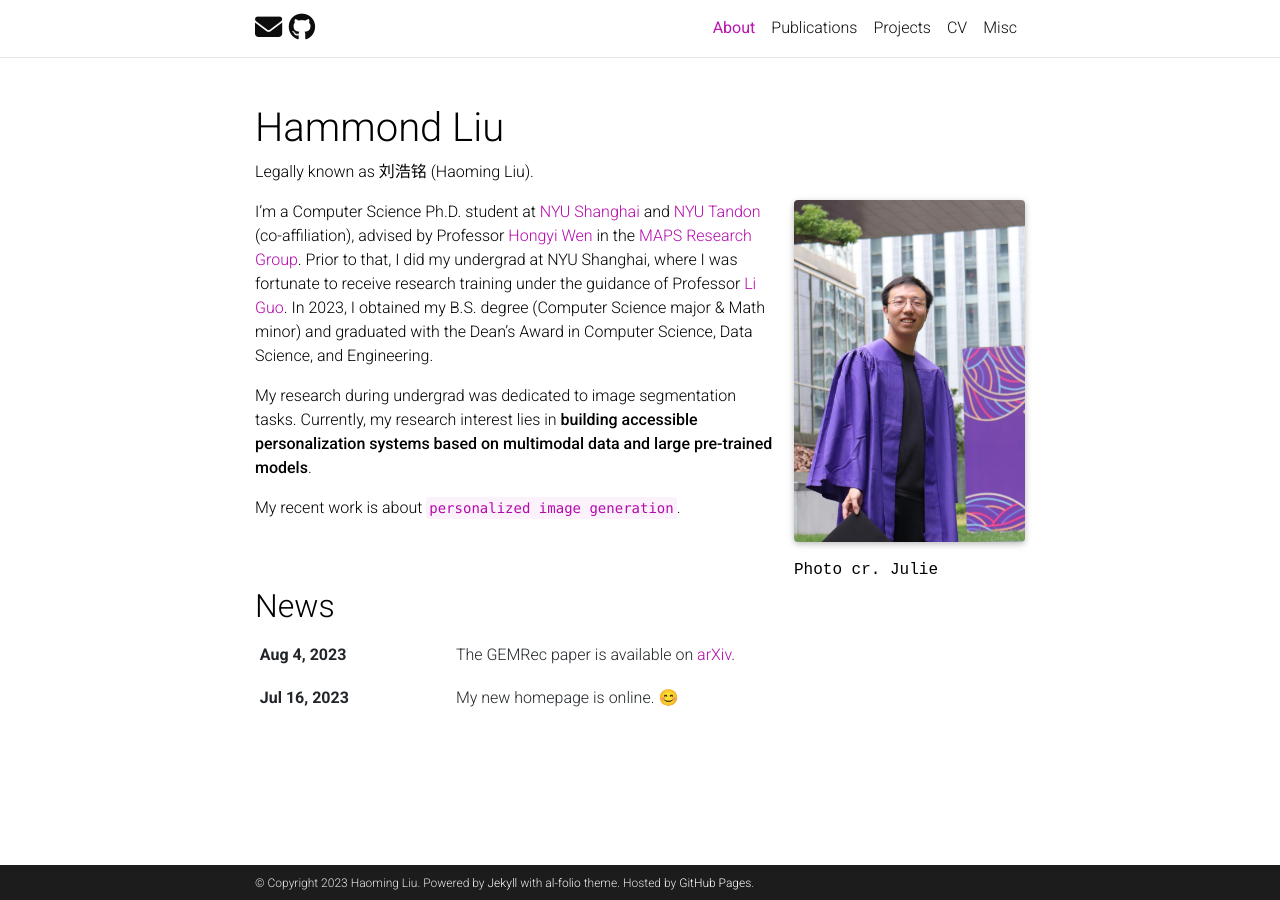
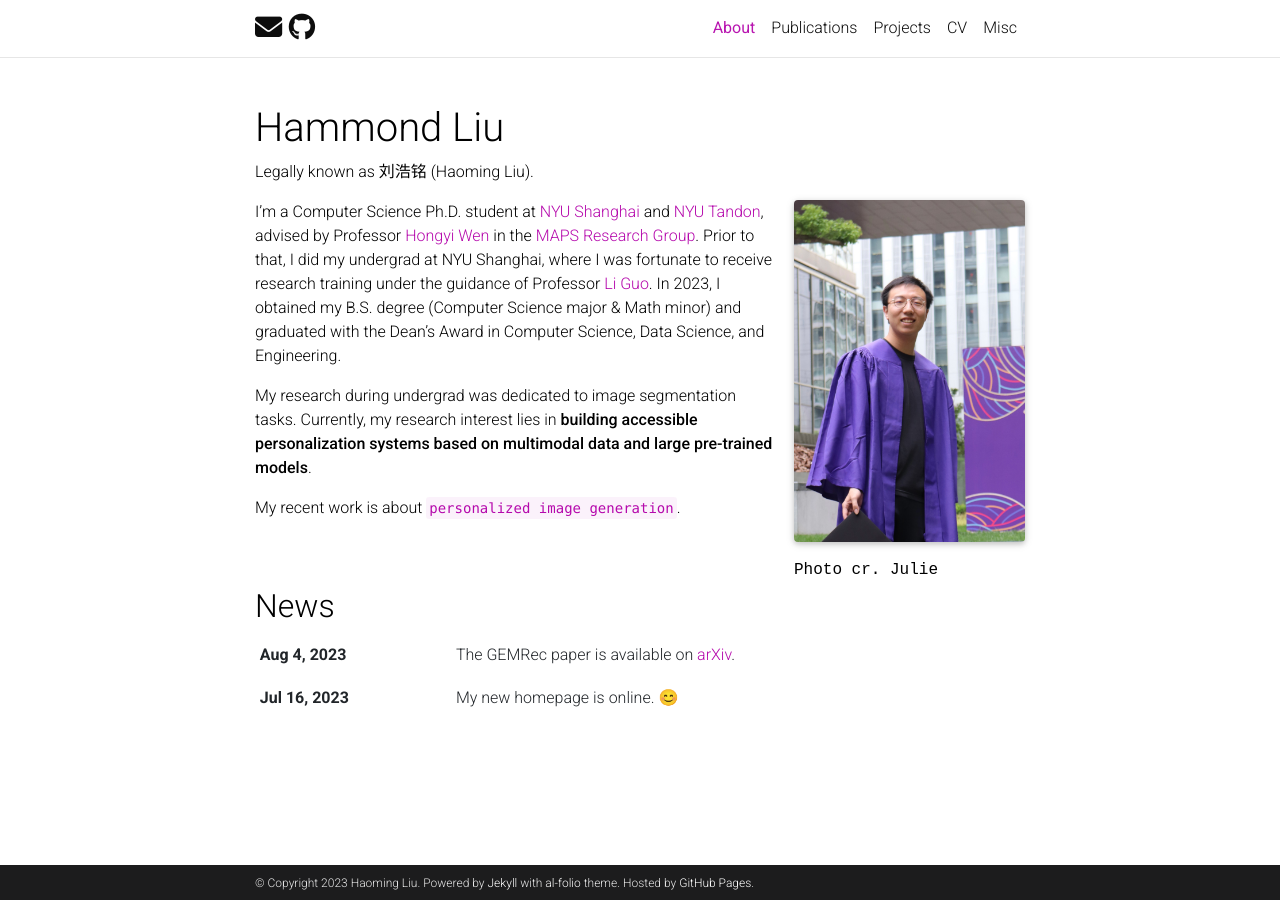
Before and after one commit to hmdliu/hmdliu.github.io, a Jekyll site: the page built from _pages/about.md, in a window 1280 px wide. Built offline with Jekyll 4.4.1, drawn with Linux system fonts in a browser that asks for light colours; full-size pictures stand in for the smaller copies a plugin makes; emoji names are drawn with the system emoji font; comment, search, counter and statistics services are not loaded; a style sheet for code colours, icons or effects is not loaded; part of the change alters nothing that is shown.

```diff
--- a/_config.yml
+++ b/_config.yml
@@ -298,8 +298,8 @@ scholar:
   group_order: descending
 
 badges: # Display different badges for your publications
-  altmetric_badge: true # Altmetric badge (https://www.altmetric.com/products/altmetric-badges/)
-  dimensions_badge: true # Dimensions badge (https://badge.dimensions.ai/)
+  altmetric_badge: false # Altmetric badge (https://www.altmetric.com/products/altmetric-badges/)
+  dimensions_badge: false # Dimensions badge (https://badge.dimensions.ai/)
 
 # Filter out certain bibtex entry keywords used internally from the bib output
 filtered_bibtex_keywords: [abbr, abstract, arxiv, bibtex_show, html, pdf, selected, supp, blog, code, poster, slides, website, preview, altmetric]
--- a/_pages/about.md
+++ b/_pages/about.md
@@ -17,7 +17,7 @@ selected_papers: false  # includes a list of papers marked as "selected={true}"
 social: false           # includes social icons at the bottom of the page
 ---
 
-I'm a Computer Science Ph.D. student at [NYU Shanghai](https://shanghai.nyu.edu/) and [NYU Tandon](https://engineering.nyu.edu/) (co-affiliation), advised by Professor [Hongyi Wen](https://whongyi.github.io/) in the [MAPS Research Group](https://whongyi.github.io/MAPS-research). Prior to that, I did my undergrad at NYU Shanghai, where I was fortunate to receive research training under the guidance of Professor [Li Guo](https://shanghai.nyu.edu/academics/faculty/directory/li-guo). In 2023, I obtained my B.S. degree (Computer Science major & Math minor) and graduated with the Dean’s Award in Computer Science, Data Science, and Engineering.
+I'm a Computer Science Ph.D. student at [NYU Shanghai](https://shanghai.nyu.edu/) and [NYU Tandon](https://engineering.nyu.edu/), advised by Professor [Hongyi Wen](https://whongyi.github.io/) in the [MAPS Research Group](https://whongyi.github.io/MAPS-research). Prior to that, I did my undergrad at NYU Shanghai, where I was fortunate to receive research training under the guidance of Professor [Li Guo](https://shanghai.nyu.edu/academics/faculty/directory/li-guo). In 2023, I obtained my B.S. degree (Computer Science major & Math minor) and graduated with the Dean’s Award in Computer Science, Data Science, and Engineering.
 
 My research during undergrad was dedicated to image segmentation tasks. Currently, my research interest lies in **building accessible personalization systems based on multimodal data and large pre-trained models**.
 
```
